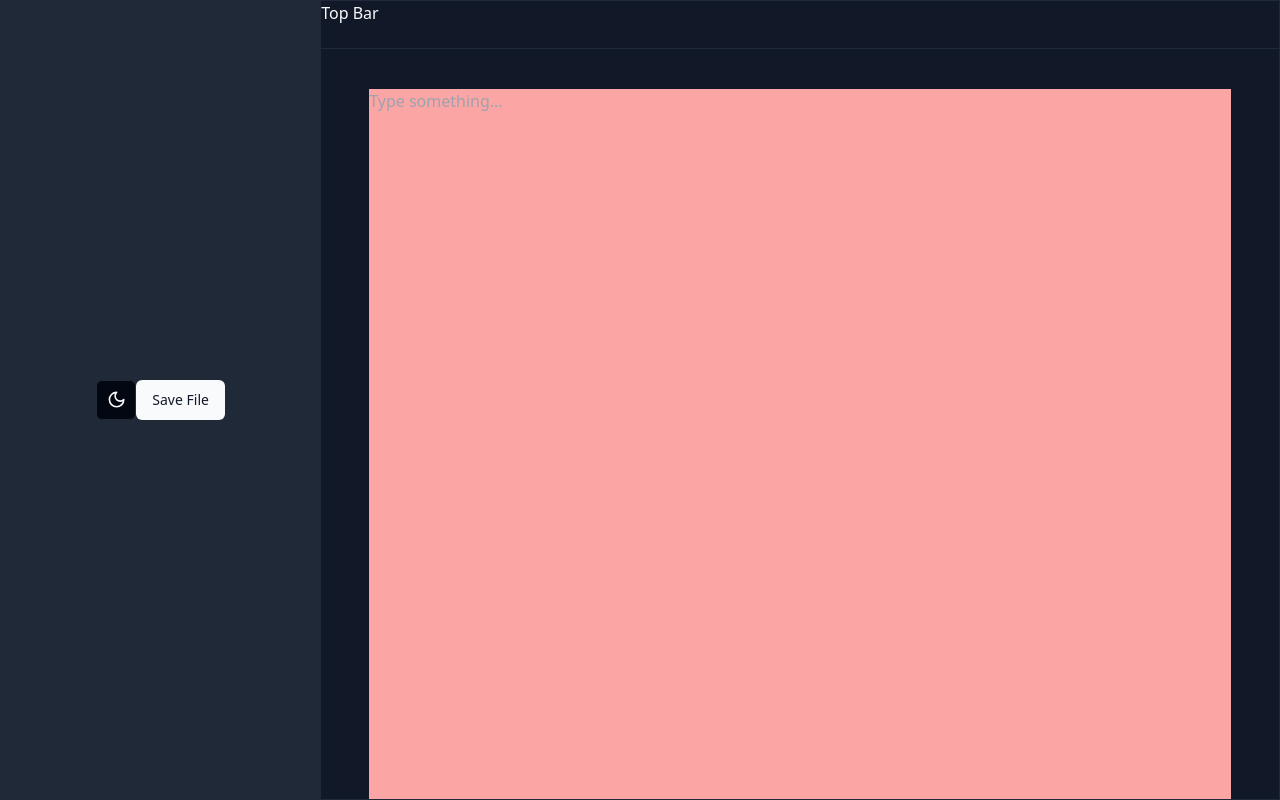
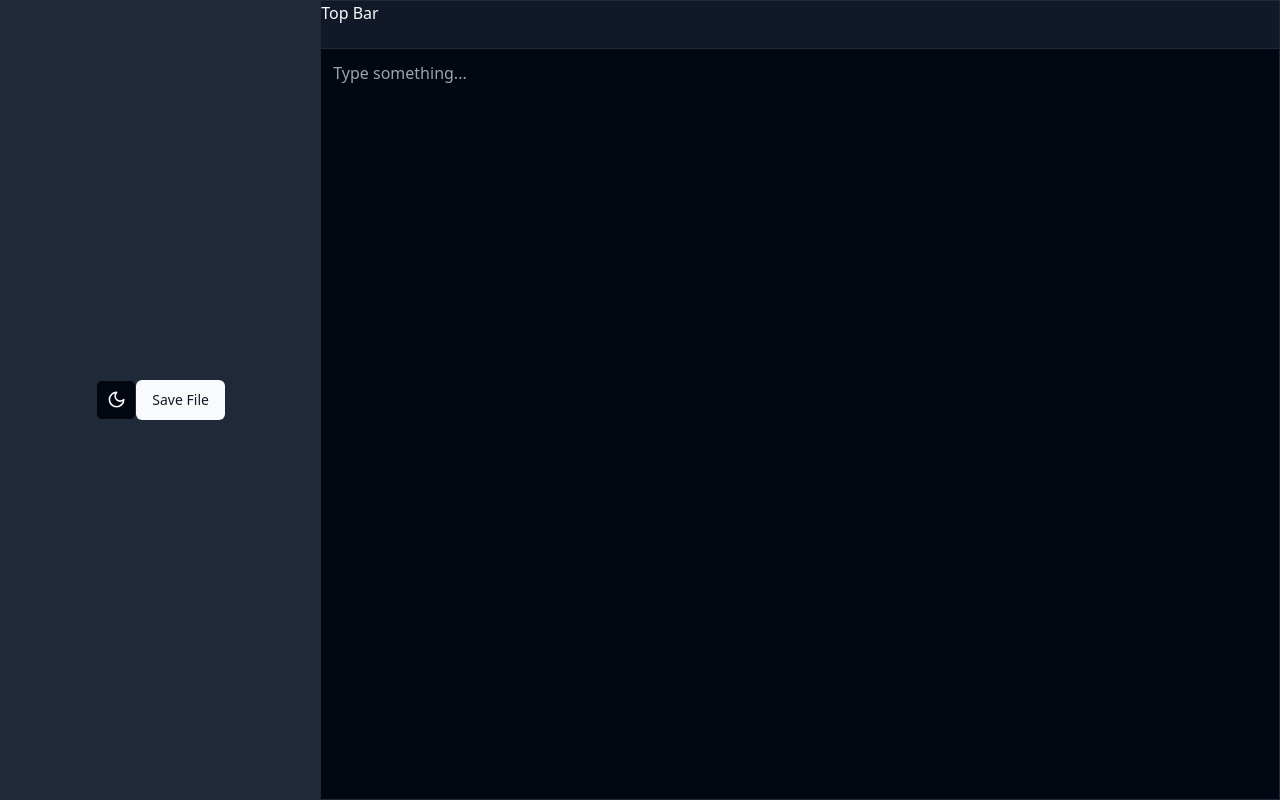
Before and after one commit to lemathurin/presentation-app, a React (Vite) app: page / in a window 1280 px wide. Built offline with nearby package versions, Linux system fonts and the light colour scheme.

Commit message:
made it nicer to look at for now.

```diff
--- a/src/components/text-editor.tsx
+++ b/src/components/text-editor.tsx
@@ -12,7 +12,7 @@ const TextEditor: React.FC<TextEditorProps> = ({ text, setText }) => {
 
   return (
     <textarea
-      className="w-[90%] h-[90%] bg-red-300"
+      className="w-[100%] h-[100%] p-3 bg-background"
       value={text}
       onChange={handleChange}
       placeholder="Type something..."
```
